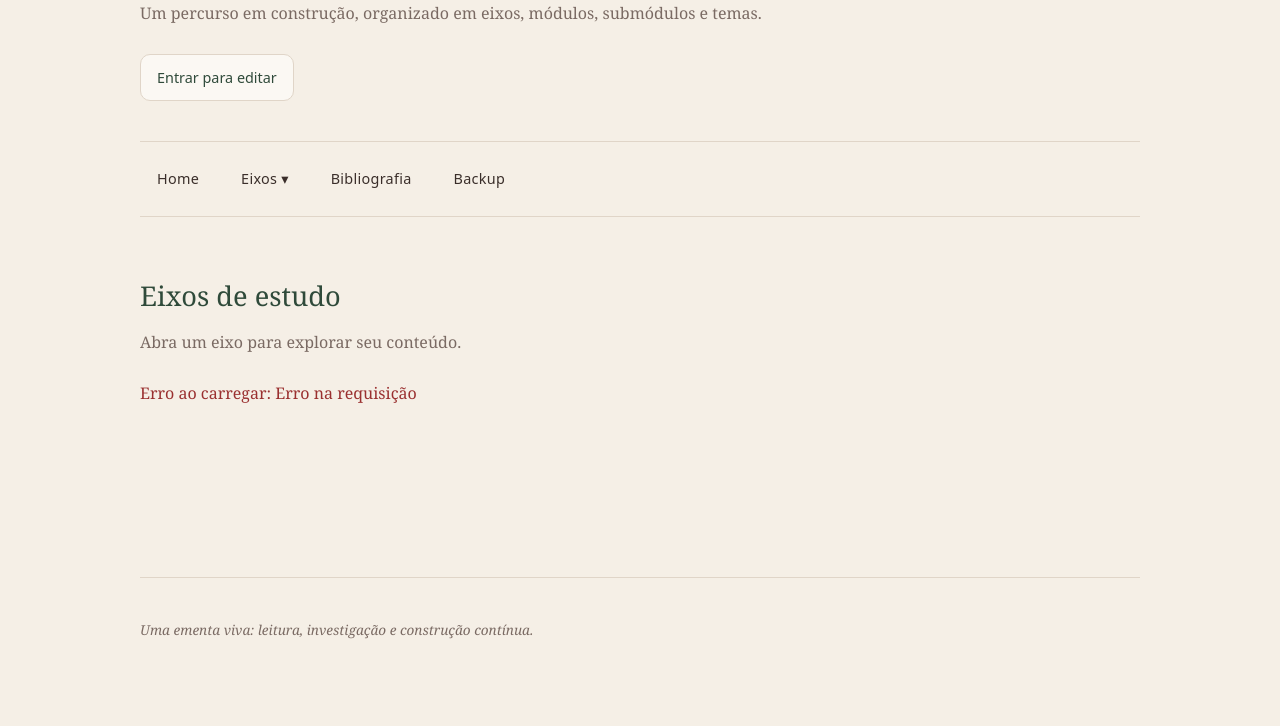
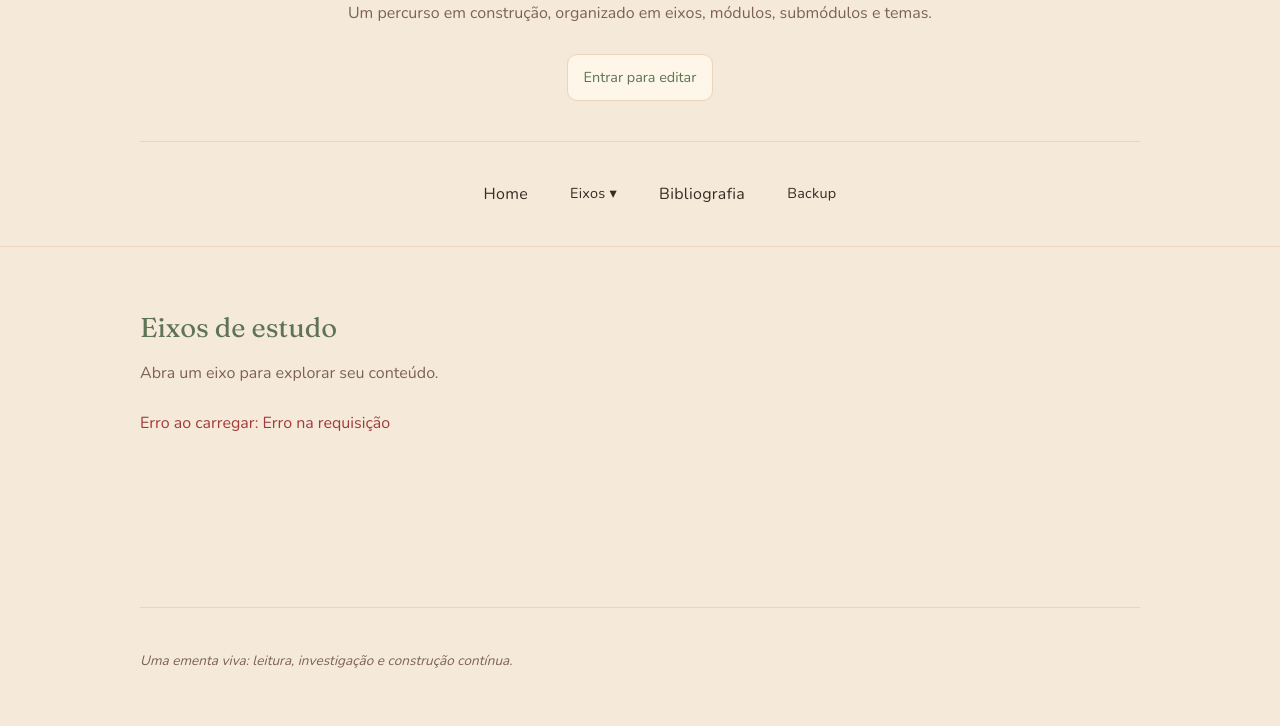
Before and after one commit to sheppita/literatura-critica-comparada, a website: page public/index.html in a window 1280 px wide. Shown: the part 189-915 px from the top of the page. Before the commit the page ends 884 px from the top, so only its background shows below. Drawn offline with nearby package versions, Linux system fonts and the light colour scheme; no server answers.

Commit message:
Menu fixo, paleta quente e fontes Fraunces/Nunito

```diff
--- a/public/index.html
+++ b/public/index.html
@@ -9,6 +9,11 @@
   >
   <meta name="referrer" content="strict-origin-when-cross-origin">
   <title>Literatura Crítica e Comparada</title>
+
+    <link rel="preconnect" href="https://fonts.googleapis.com">
+  <link rel="preconnect" href="https://fonts.gstatic.com" crossorigin>
+  <link href="https://fonts.googleapis.com/css2?family=Fraunces:opsz,wght@9..144,400;9..144,600&family=Nunito:wght@400;600;700&display=swap" rel="stylesheet">
+
   <link rel="stylesheet" href="/style.css">
   <script src="/app.js" defer></script>
 </head>
--- a/public/style.css
+++ b/public/style.css
@@ -1,21 +1,21 @@
 :root {
   color-scheme: light;
 
-  /* Paleta cozy: bege, lilás, marrom, verde escuro */
-  --fundo:        #f5efe6;   /* bege claro — fundo geral */
-  --papel:        #fbf8f3;   /* papel creme — cards */
-  --texto:        #3a2e2a;   /* marrom escuro — texto */
-  --suave:        #7a6a63;   /* marrom acinzentado — texto secundário */
-  --borda:        #e0d5c8;   /* bege mais escuro — linhas */
+  /* Paleta cozy: Jardim Secreto — versão quente */
+  --fundo:        #f5ead9;   /* bege-dourado quente — fundo geral */
+  --papel:        #fdf6e9;   /* papel creme quente — cards */
+  --texto:        #3b2a24;   /* marrom-ameixa escuro — texto */
+  --suave:        #7d6255;   /* marrom acinzentado quente — texto secundário */
+  --borda:        #e8d5bc;   /* bege-dourado mais escuro — linhas */
 
-  --verde:        #2f4a3a;   /* verde escuro — destaque principal */
-  --verde-claro:  #e6ede7;   /* verde bem claro — fundos suaves */
+  --verde:        #5f7355;   /* verde-musgo — destaque principal */
+  --verde-claro:  #e9efdf;   /* verde-musgo bem claro — fundos suaves */
 
-  --lilas:        #8b7aa8;   /* lilás — destaque secundário */
-  --lilas-claro:  #ede8f2;   /* lilás claro — fundos suaves */
+  --lilas:        #8a5a7a;   /* ameixa-lilás — destaque secundário */
+  --lilas-claro:  #f2e3ec;   /* lilás quente claro — fundos suaves */
 
-  --marrom:       #6b4f3a;   /* marrom médio — acentos */
-  --erro:         #9a3030;
+  --marrom:       #8b5e3c;   /* marrom quente — acentos */
+  --erro:         #a13a3a;
 }
 
 * {
@@ -30,7 +30,7 @@ body {
   margin: 0;
   background: var(--fundo);
   color: var(--texto);
-  font-family: Georgia, "Iowan Old Style", "Times New Roman", serif;
+  font-family: "Nunito", system-ui, -apple-system, "Segoe UI", sans-serif;
   line-height: 1.65;
 }
 
@@ -68,7 +68,7 @@ button {
   background: var(--papel);
   color: var(--verde);
   cursor: pointer;
-  font-family: system-ui, -apple-system, "Segoe UI", sans-serif;
+  font-family: "Nunito", system-ui, -apple-system, "Segoe UI", sans-serif;
   font-size: 0.9rem;
   transition: background 0.15s ease, border-color 0.15s ease;
 }
@@ -90,7 +90,8 @@ button[type="submit"] {
 }
 
 button[type="submit"]:hover {
-  background: #253c2e;
+  background: #4b5d43
+;
 }
 
 .pular-conteudo {
@@ -117,6 +118,7 @@ button[type="submit"]:hover {
 .cabecalho {
   padding-block: 72px 40px;
   border-bottom: 1px solid var(--borda);
+  text-align: center;
 }
 
 .sobretitulo {
@@ -126,7 +128,7 @@ button[type="submit"]:hover {
   font-weight: 650;
   letter-spacing: 0.18em;
   text-transform: uppercase;
-  font-family: system-ui, -apple-system, "Segoe UI", sans-serif;
+  font-family: "Nunito", system-ui, -apple-system, "Segoe UI", sans-serif;
 }
 
 h1,
@@ -138,7 +140,7 @@ h3 {
 
 h1 {
   margin: 0;
-  font-family: Georgia, "Times New Roman", serif;
+  font-family: "Fraunces", Georgia, serif;
   font-size: clamp(2rem, 5vw, 3.3rem);
   font-weight: 400;
   letter-spacing: -0.02em;
@@ -147,7 +149,7 @@ h1 {
 
 .apresentacao {
   max-width: 650px;
-  margin-top: 18px;
+  margin: 18px auto 0;
   color: var(--suave);
 }
 
@@ -162,6 +164,7 @@ h1 {
 
 .acoes-cabecalho {
   margin-top: 28px;
+  justify-content: center;
 }
 
 .conteudo {
@@ -175,7 +178,7 @@ h1 {
 
 .titulo-secao h2 {
   margin-bottom: 8px;
-  font-family: Georgia, "Times New Roman", serif;
+  font-family: "Fraunces", Georgia, serif;
   font-size: 1.7rem;
   font-weight: 400;
   color: var(--verde);
@@ -205,7 +208,7 @@ summary {
   font-weight: 600;
   line-height: 1.5;
   overflow-wrap: anywhere;
-  font-family: Georgia, "Times New Roman", serif;
+  font-family: "Fraunces", Georgia, serif;
   font-size: 1.05rem;
 }
 
@@ -264,7 +267,7 @@ details[open] > summary {
 .texto-conteudo {
   white-space: pre-wrap;
   overflow-wrap: anywhere;
-  font-family: Georgia, "Times New Roman", serif;
+  font-family: "Fraunces", Georgia, serif;
 }
 
 .rotulo-conteudo {
@@ -272,7 +275,7 @@ details[open] > summary {
   font-size: 0.85rem;
   font-weight: 650;
   color: var(--lilas);
-  font-family: system-ui, -apple-system, "Segoe UI", sans-serif;
+  font-family: "Nunito", system-ui, -apple-system, "Segoe UI", sans-serif;
   letter-spacing: 0.05em;
   text-transform: uppercase;
 }
@@ -293,7 +296,7 @@ details[open] > summary {
   background: var(--lilas-claro);
   color: var(--lilas);
   font-size: 0.78rem;
-  font-family: system-ui, -apple-system, "Segoe UI", sans-serif;
+  font-family: "Nunito", system-ui, -apple-system, "Segoe UI", sans-serif;
 }
 
 .mensagem,
@@ -336,7 +339,7 @@ dialog::backdrop {
 
 dialog h2 {
   margin-top: 0;
-  font-family: Georgia, "Times New Roman", serif;
+  font-family: "Fraunces", Georgia, serif;
   font-weight: 400;
   color: var(--verde);
 }
@@ -346,7 +349,7 @@ label {
   margin: 18px 0 6px;
   font-weight: 600;
   font-size: 0.9rem;
-  font-family: system-ui, -apple-system, "Segoe UI", sans-serif;
+  font-family: "Nunito", system-ui, -apple-system, "Segoe UI", sans-serif;
   color: var(--marrom);
 }
 
@@ -410,20 +413,25 @@ textarea {
    =================================================== */
 
 .menu-principal {
-  width: min(100% - 40px, 1000px);
-  margin-inline: auto;
-  padding-block: 16px;
+  position: sticky;
+  top: 0;
+  z-index: 50;
+  width: 100%;
   border-bottom: 1px solid var(--borda);
+  background: var(--fundo);
+  backdrop-filter: blur(6px);
 }
 
 .menu-principal > ul {
+  width: min(100% - 40px, 1000px);
+  margin-inline: auto;
+  padding-block: 14px;
   display: flex;
   flex-wrap: wrap;
   gap: 8px;
-  margin: 0;
-  padding: 0;
   list-style: none;
   align-items: center;
+  justify-content: center;
 }
 
 .menu-principal a,
@@ -435,9 +443,7 @@ textarea {
   background: transparent;
   color: var(--texto);
   text-decoration: none;
-  font-family: system-ui, -apple-system, "Segoe UI", sans-serif;
-  font-size: 0.9rem;
-  font-weight: 500;
+  font-family: "Nunito", system-ui, -apple-system, "Segoe UI", sans-serif;  font-weight: 500;
   letter-spacing: 0.02em;
   cursor: pointer;
   transition: background 0.15s ease, color 0.15s ease;
@@ -468,7 +474,7 @@ textarea {
   position: absolute;
   top: calc(100% + 4px);
   left: 0;
-  z-index: 20;
+  z-index: 60;
   min-width: 300px;
   max-width: min(90vw, 480px);
   max-height: 60vh;
```
